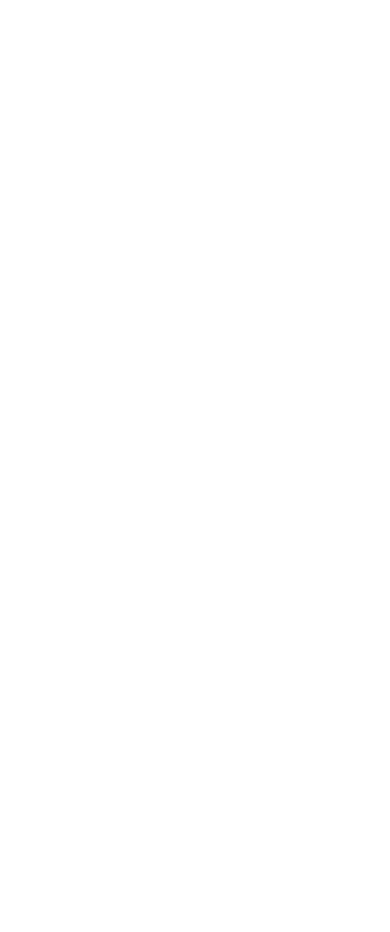
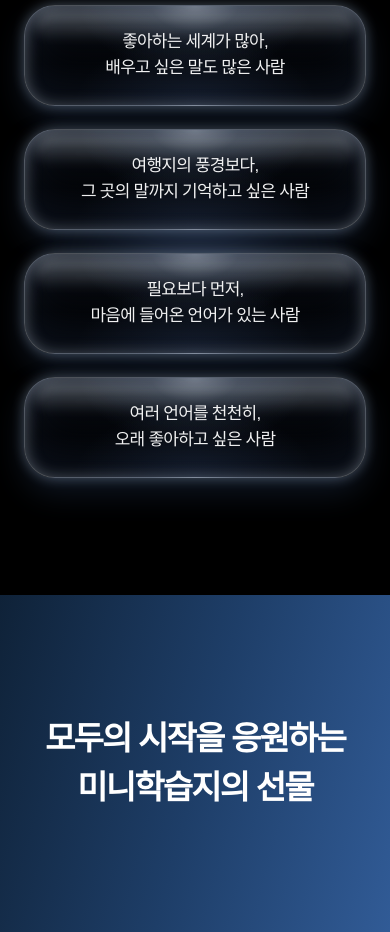
Before and after one commit to koo-2dub/studymini-all-lang-event, a Next.js app: page / in a window 390 px wide. Shown: the part 7340-8272 px from the top of the page. Before the commit the page ends 7085 px from the top, so only its background shows below. Built offline with nearby package versions, Linux system fonts and the light colour scheme.

Commit message:
Implement sections 9 and 10

```diff
--- /dev/null
+++ b/src/app/Section10.tsx
@@ -0,0 +1,9 @@
+export default function Section10() {
+  return (
+    <section className="section10" aria-labelledby="section10-title">
+      <h2 id="section10-title" className="section10-title">
+        모두의 시작을 응원하는<br />미니학습지의 선물
+      </h2>
+    </section>
+  );
+}
--- /dev/null
+++ b/src/app/Section9.tsx
@@ -0,0 +1,24 @@
+const recommendationCards = [
+  <>좋아하는 세계가 많아,<br />배우고 싶은 말도 많은 사람</>,
+  <>여행지의 풍경보다,<br />그 곳의 말까지 기억하고 싶은 사람</>,
+  <>필요보다 먼저,<br />마음에 들어온 언어가 있는 사람</>,
+  <>여러 언어를 천천히,<br />오래 좋아하고 싶은 사람</>,
+];
+
+export default function Section9() {
+  return (
+    <section className="section9" aria-labelledby="section9-title">
+      <h2 id="section9-title" className="section9-title">
+        이런 당신에게<br />모두의 언어를 권합니다
+      </h2>
+
+      <div className="section9-card-grid">
+        {recommendationCards.map((copy, index) => (
+          <article className="section9-card" key={index}>
+            <p>{copy}</p>
+          </article>
+        ))}
+      </div>
+    </section>
+  );
+}
--- a/src/app/globals.css
+++ b/src/app/globals.css
@@ -939,3 +939,249 @@
     border-radius: 13px;
   }
 }
+
+.section9 {
+  height: 850px;
+  overflow: hidden;
+  padding-top: 164px;
+  background: #000;
+  color: #fff;
+  text-align: center;
+}
+
+.section9-title {
+  margin: 0;
+  color: #d9eaff;
+  font-size: 46px;
+  font-weight: 800;
+  line-height: 1.48;
+  letter-spacing: -0.055em;
+}
+
+.section9-card-grid {
+  position: relative;
+  display: grid;
+  width: 810px;
+  max-width: calc(100vw - 48px);
+  grid-template-columns: repeat(2, 1fr);
+  gap: 26px 28px;
+  margin: 79px auto 0;
+}
+
+.section9-card-grid::before {
+  position: absolute;
+  inset: 72px 175px 36px;
+  content: "";
+  background: radial-gradient(ellipse at center, rgba(140, 181, 255, 0.42) 0%, rgba(92, 127, 192, 0.22) 31%, rgba(0, 0, 0, 0) 72%);
+  filter: blur(30px);
+  pointer-events: none;
+}
+
+.section9-card {
+  position: relative;
+  display: flex;
+  height: 142px;
+  align-items: center;
+  justify-content: center;
+  overflow: hidden;
+  border: 1px solid rgba(221, 236, 255, 0.35);
+  border-radius: 32px;
+  background:
+    radial-gradient(ellipse at 50% 0%, rgba(216, 231, 255, 0.34) 0%, rgba(88, 111, 148, 0.2) 18%, rgba(0, 0, 0, 0) 48%),
+    radial-gradient(ellipse at 50% 100%, rgba(60, 82, 124, 0.3) 0%, rgba(0, 0, 0, 0) 50%),
+    linear-gradient(180deg, rgba(13, 18, 28, 0.96) 0%, rgba(2, 3, 5, 0.98) 58%, rgba(0, 0, 0, 1) 100%);
+  box-shadow:
+    inset 0 2px 16px rgba(229, 242, 255, 0.35),
+    inset 0 -26px 42px rgba(22, 34, 55, 0.44),
+    0 0 13px rgba(200, 224, 255, 0.32),
+    0 14px 32px rgba(46, 70, 112, 0.32);
+}
+
+.section9-card::after {
+  position: absolute;
+  inset: 5px 11px auto;
+  height: 31px;
+  content: "";
+  border-radius: 999px;
+  background: linear-gradient(180deg, rgba(236, 246, 255, 0.3), rgba(236, 246, 255, 0));
+  filter: blur(5px);
+}
+
+.section9-card p {
+  position: relative;
+  z-index: 1;
+  margin: 0;
+  color: rgba(255, 255, 255, 0.94);
+  font-size: 21px;
+  font-weight: 400;
+  line-height: 1.55;
+  letter-spacing: -0.045em;
+}
+
+.section10 {
+  display: flex;
+  height: 337px;
+  align-items: center;
+  justify-content: center;
+  overflow: hidden;
+  background: linear-gradient(105deg, #0f2238 0%, #1e3e68 51%, #315b96 100%);
+  color: #fff;
+  text-align: center;
+}
+
+.section10-title {
+  margin: 0;
+  color: #fff;
+  font-size: 44px;
+  font-weight: 800;
+  line-height: 1.45;
+  letter-spacing: -0.055em;
+}
+
+@media (min-width: 1440px) {
+  .section9 {
+    height: 768px;
+    padding-top: 155px;
+  }
+
+  .section9-title {
+    font-size: 44px;
+    line-height: 1.5;
+  }
+
+  .section9-card-grid {
+    width: 805px;
+    gap: 24px 28px;
+    margin-top: 78px;
+  }
+
+  .section9-card {
+    height: 138px;
+    border-radius: 31px;
+  }
+
+  .section10 {
+    height: 326px;
+  }
+
+  .section10-title {
+    font-size: 42px;
+  }
+}
+
+@media (max-width: 900px) {
+  .section9 {
+    height: 1152px;
+    padding-top: 127px;
+  }
+
+  .section9-title {
+    font-size: 42px;
+    line-height: 1.43;
+  }
+
+  .section9-card-grid {
+    width: 512px;
+    grid-template-columns: 1fr;
+    gap: 24px;
+    margin-top: 70px;
+  }
+
+  .section9-card-grid::before {
+    inset: 180px 48px 135px;
+    filter: blur(36px);
+  }
+
+  .section9-card {
+    height: 162px;
+    border-radius: 31px;
+  }
+
+  .section9-card p {
+    font-size: 24px;
+    line-height: 1.52;
+  }
+
+  .section10 {
+    height: 465px;
+  }
+
+  .section10-title {
+    font-size: 62px;
+    line-height: 1.43;
+  }
+}
+
+@media (max-width: 640px) {
+  .section9 {
+    height: 1040px;
+    padding: 127px 0 0;
+  }
+
+  .section9-title {
+    font-size: 40px;
+    line-height: 1.42;
+  }
+
+  .section9-card-grid {
+    width: calc(100vw - 68px);
+    gap: 24px;
+    margin-top: 70px;
+    max-width: 452px;
+  }
+
+  .section9-card {
+    height: 162px;
+    border-radius: 31px;
+  }
+
+  .section9-card p {
+    font-size: 24px;
+  }
+
+  .section10 {
+    height: 337px;
+  }
+
+  .section10-title {
+    font-size: 42px;
+    line-height: 1.45;
+  }
+}
+
+@media (max-width: 430px) {
+  .section9 {
+    height: 850px;
+    padding-top: 92px;
+  }
+
+  .section9-title {
+    font-size: 34px;
+    line-height: 1.36;
+  }
+
+  .section9-card-grid {
+    width: calc(100vw - 48px);
+    gap: 23px;
+    margin-top: 75px;
+  }
+
+  .section9-card {
+    height: 101px;
+    border-radius: 31px;
+  }
+
+  .section9-card p {
+    font-size: 17px;
+    line-height: 1.55;
+  }
+
+  .section10 {
+    height: 337px;
+  }
+
+  .section10-title {
+    font-size: 33px;
+    line-height: 1.48;
+  }
+}
--- a/src/app/page.tsx
+++ b/src/app/page.tsx
@@ -4,6 +4,8 @@
 import StickyTextTransition from "./StickyTextTransition";
 import Section7 from "./Section7";
 import Section8 from "./Section8";
+import Section9 from "./Section9";
+import Section10 from "./Section10";
 
 const collectionBoxes = [
   { src: "de-box.png", alt: "독일어 미니학습지 박스", className: "section-collection-box-de" },
@@ -162,6 +164,8 @@
 
       <Section7 />
       <Section8 />
+      <Section9 />
+      <Section10 />
     </main>
   );
 }
```
